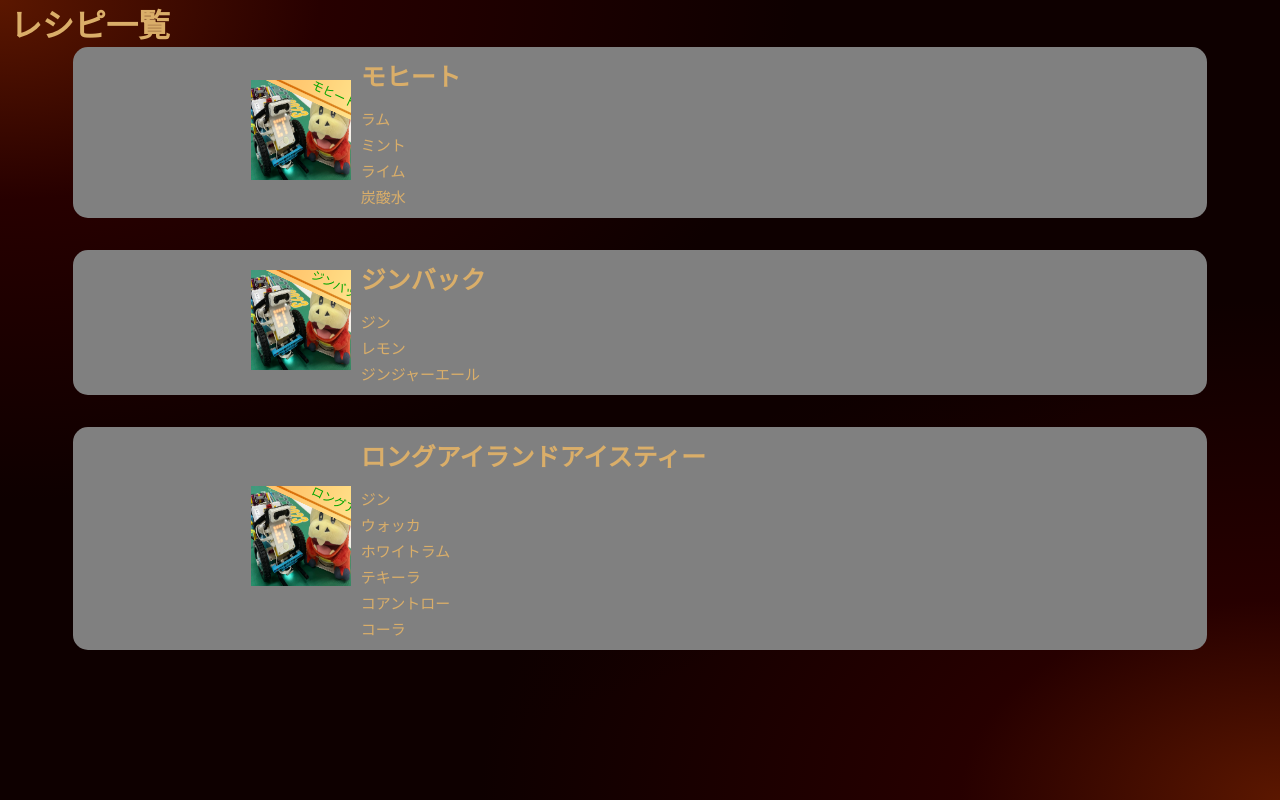
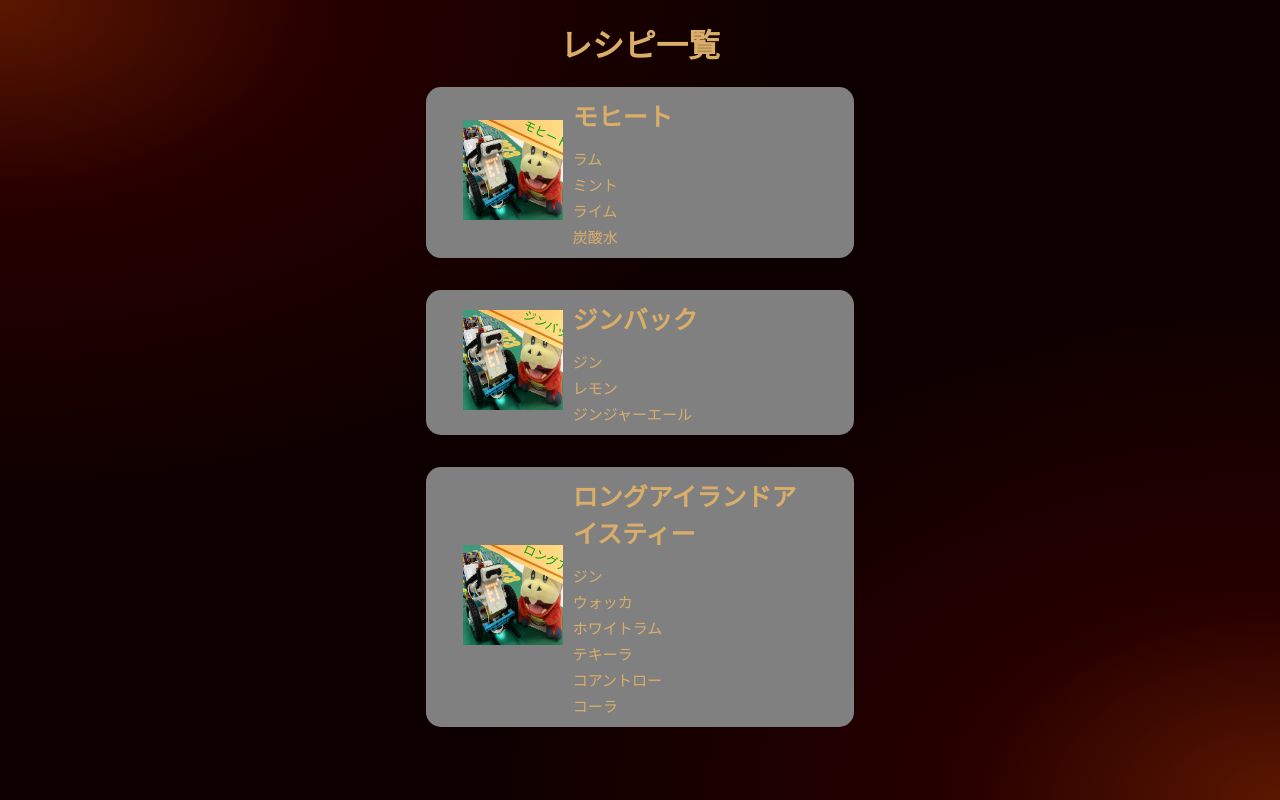
Before and after one commit to aridome222/Frontend-Tacktail, a Next.js app: page /recipes in a window 1280 px wide. Built offline with nearby package versions, Linux system fonts and the light colour scheme.

Commit message:
update: レシピ一覧のレイアウトを微調整

```diff
--- a/src/app/components/Card/index.tsx
+++ b/src/app/components/Card/index.tsx
@@ -15,9 +15,9 @@ export const Card: React.FC<CardProps> = ({ heading, contents }: CardProps) => {
         <div className={styles.mediaBody}>
           <h1 className={styles.heading}>{heading}</h1>
           {contents.map((item) => (
-            <p className={styles.contents} key={item}>
+            <ul className={styles.contents} key={item}>
               {item}
-            </p>
+            </ul>
           ))}
         </div>
       </div>
--- a/src/app/recipes/Recipes.module.css
+++ b/src/app/recipes/Recipes.module.css
@@ -1,3 +1,14 @@
+.page{
+  display: flex;
+  flex-direction: column;
+  align-items: center;
+}
+
+.h1{
+  text-align: left;
+  margin: 20px 0 20px 0;
+}
+
 .cardList {
   display: flex;
   flex-direction: column;
--- a/src/app/recipes/page.tsx
+++ b/src/app/recipes/page.tsx
@@ -23,11 +23,13 @@ const recipesData = [
 const Recipes = () => {
   return (
     <>
-      <h1>レシピ一覧</h1>
-      <div className={styles.cardList}>
-        {recipesData.map((recipe) => (
-          <Card key={recipe.id} heading={recipe.heading} contents={recipe.contents} />
-        ))}
+      <div className={styles.page}>
+        <h1 className={styles.h1}>レシピ一覧</h1>
+        <div className={styles.cardList}>
+          {recipesData.map((recipe) => (
+            <Card key={recipe.id} heading={recipe.heading} contents={recipe.contents} />
+          ))}
+        </div>
       </div>
     </>
   );
```
